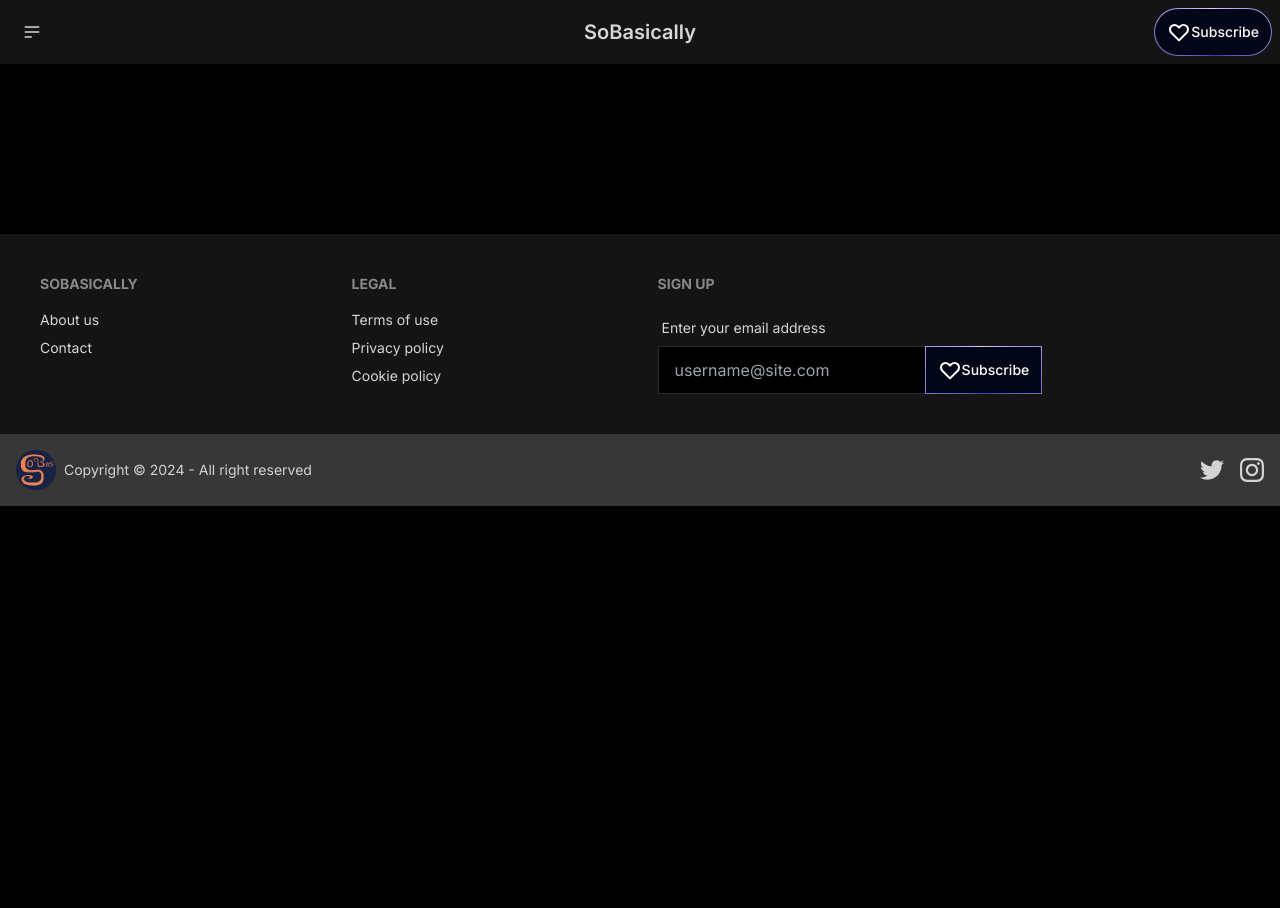
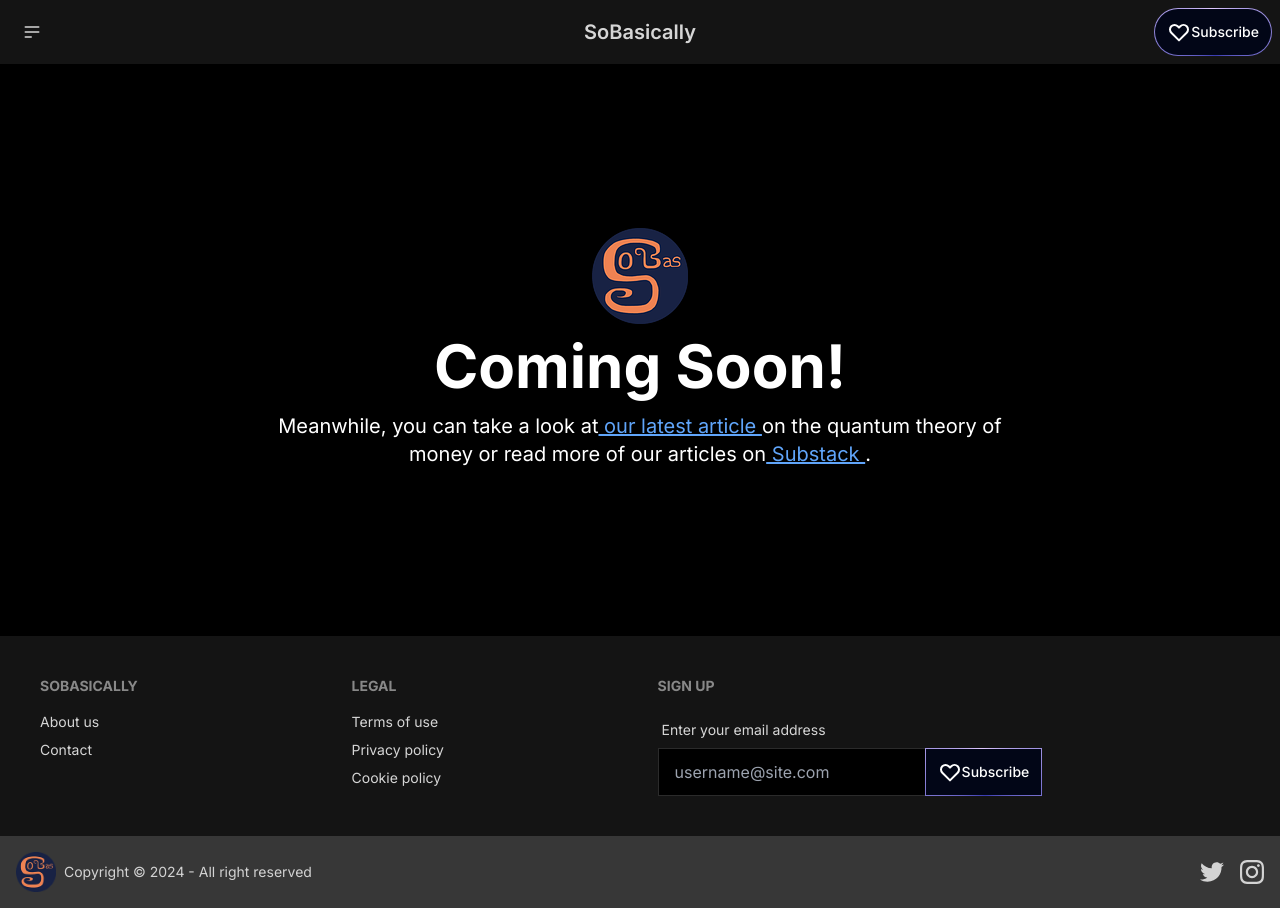
Before and after one commit to QiyueChen04/sobasically, a Next.js app: page /comingsoon in a window 1280 px wide. Before the commit the page ends 800 px from the top, so only its background shows below. Built offline with nearby package versions, Linux system fonts and the light colour scheme.

Commit message:
coming soon page finished

```diff
--- a/app/comingsoon/page.tsx
+++ b/app/comingsoon/page.tsx
@@ -2,24 +2,32 @@ import React from 'react'
 
 import Navbar from '../../components/navbar'
 import Footer from '../../components/footer'
-import TextGenerator from '../../components/textgenerator'
 
 function page() {
   return (
-    <div>
+    <div className='grid grid-cols-1 align-items-center gap-20'>
       <Navbar/>
-      <div className='grid grid-cols-1 justify-items-center'>
 
-        <div className='grid grid-cols-1 w-3/5 justify-items-center text-center'>
-          <TextGenerator message='Coming Soon'size='text-6xl' delay={0.5}/>
+      <div className='grid grid-cols-1 w-3/5 h-full place-self-center py-20'>
+
+        <img src={'/logo.png'} alt='SoBasically Logo' className='place-self-center py-1'/>
+
+        <div className='text-white text-6xl font-bold place-self-center py-2'>
+          Coming Soon!
         </div>
 
-        <div className='grid grid-cols-1 w-3/5 justify-items-center text-center'>
-          <TextGenerator message='While our custom website is being completed, feel free to read our articles on Substack.'size='text-xl' delay={1}/>
+        <div className='text-white text-xl place-self-center text-center py-2'>
+          Meanwhile, you can take a look at
+          <a href={'../thequantitytheoryofmoney'} className="underline text-blue-400"> our latest article </a>
+          on the quantum theory of money or read more of our articles on
+          <a href={'https://sobasically.substack.com/'} className="underline text-blue-400"> Substack </a>
+          .
         </div>
 
       </div>
+
       <Footer/>
+
     </div>
   )
 }
--- /dev/null
+++ b/app/thequantitytheoryofmoney/page.tsx
@@ -0,0 +1,22 @@
+import React from 'react'
+
+import Navbar from '../../components/navbar'
+import Footer from '../../components/footer'
+
+function pages() {
+  return (
+    <div>
+
+      <Navbar/>
+
+      <div>
+        The Quantity Theory of Money
+      </div>
+
+      <Footer/>
+
+    </div>
+  )
+}
+
+export default pages
```
